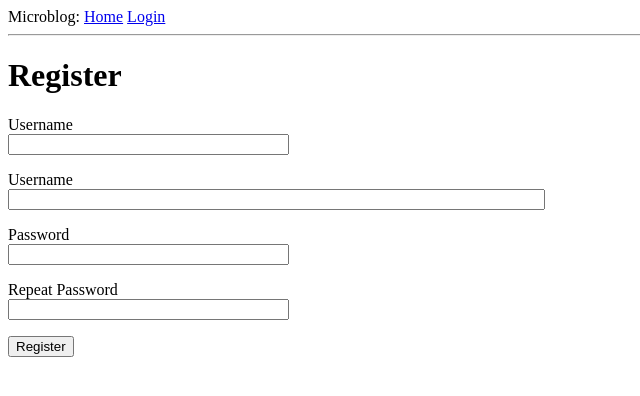
After one commit to victormacari/flask_microblog, a Flask app: page /register in a window 1280 px wide. The commit adds this page. Shown: the top 396 px of the page, without its empty margins (0-640 px from the left). Run offline with Flask 3, Linux system fonts and the light colour scheme.

Commit message:
feat: adds user registration

```diff
--- a/app/forms.py
+++ b/app/forms.py
@@ -1,9 +1,33 @@
 from flask_wtf import FlaskForm
 from wtforms import StringField, PasswordField, BooleanField, SubmitField
-from wtforms.validators import DataRequired
+from wtforms.validators import ValidationError, DataRequired, Email, EqualTo
+import sqlalchemy as sa
+from app import db
+from app.models import User
 
 class LoginForm(FlaskForm):
     username = StringField('Username', validators=[DataRequired()])
     password = StringField('Password', validators=[DataRequired()])
     remember_me = BooleanField('Remember Me')
     submit = SubmitField('Sign In')
+
+class RegistrationForm(FlaskForm):
+    username = StringField('Username', validators=[DataRequired()])
+    email = StringField('Username', validators=[DataRequired(), Email()])
+    password = PasswordField('Password', validators=[DataRequired()])
+    password2 = PasswordField(
+        'Repeat Password', validators=[DataRequired(), EqualTo('password')])
+    submit = SubmitField('Register')
+
+
+    def validate_username(self, username):
+        user = db.session.scalar(sa.select(User).where(
+            User.username == username.data))
+        if user is not None:
+            raise ValidationError('Please use a different username. ')
+
+    def validate_email(self, email):
+        user = db.session.scalar(sa.select(User).where(
+            User.email == email.data))
+        if user is not None:
+            raise ValidationError('Please use a different email address')
--- a/app/routes.py
+++ b/app/routes.py
@@ -2,7 +2,7 @@ from flask import render_template, flash, redirect, url_for
 from flask_login import current_user, login_user, logout_user, login_required
 import sqlalchemy as sa
 from app import app, db
-from app.forms import LoginForm
+from app.forms import LoginForm, RegistrationForm
 from app.models import User
 
 
@@ -44,3 +44,18 @@ def login():
 def logout():
         logout_user()
         return redirect(url_for('index'))
+
+
+@app.route('/register', methods=['GET', 'POST'])
+def register():
+     if current_user.is_authenticated:
+          return redirect(url_for('index'))
+     form = RegistrationForm()
+     if form.validate_on_submit():
+          user = User(username=form.username.data, email=form.email.data)
+          user.set_password(form.password.data)
+          db.session.add(user)
+          db.session.commit()
+          flash('Congratulations, you are now a registered user')
+          return redirect(url_for('login'))
+     return render_template('register.html', title='Register', form=form)
--- a/app/templates/login.html
+++ b/app/templates/login.html
@@ -14,7 +14,7 @@
     <p>
         {{ form.password.label }}
         {{ form.password(size=32) }}
-         {% for error in form.password.errors %}
+        {% for error in form.password.errors %}
         <span style="color: red;">[{{ error }}]</span>
         {% endfor %}
     </p>
@@ -25,4 +25,5 @@
         {{ form.submit() }}
     </p>
 </form>
+<p>New User? <a href="{{ url_for('register') }}">Click to Register!</a></p>
 {% endblock %}
--- /dev/null
+++ b/app/templates/register.html
@@ -0,0 +1,37 @@
+{% extends "base.html" %}
+
+{% block content %}
+<h1>Register</h1>
+<form action="" method="post">
+    {{ form.hidden_tag() }}
+    <p>
+        {{ form.username.label }}<br>
+        {{ form.username(size=32) }}<br>
+        {% for error in form.username.errors %}
+        <span style="color: red;">[{{ error }}]</span>
+        {% endfor %}
+    </p>
+    <p>
+        {{ form.email.label }}<br>
+        {{ form.email(size=64) }}<br>
+        {% for error in form.email.errors %}
+        <span style="color: red;">[{{ error }}]</span>
+        {% endfor %}
+    </p>
+    <p>
+        {{ form.password.label }}<br>
+        {{ form.password(size=32) }}<br>
+        {% for error in form.password.errors %}
+        <span style="color: red;">[{{ error }}]</span>
+        {% endfor %}
+    </p>
+    <p>
+        {{ form.password2.label }}<br>
+        {{ form.password2(size=32) }}<br>
+        {% for error in form.password2.errors %}
+        <span style="color: red;">[{{ error }}]</span>
+        {% endfor %}
+    </p>
+    <p>{{ form.submit() }}</p>
+</form>
+{% endblock %}
```
